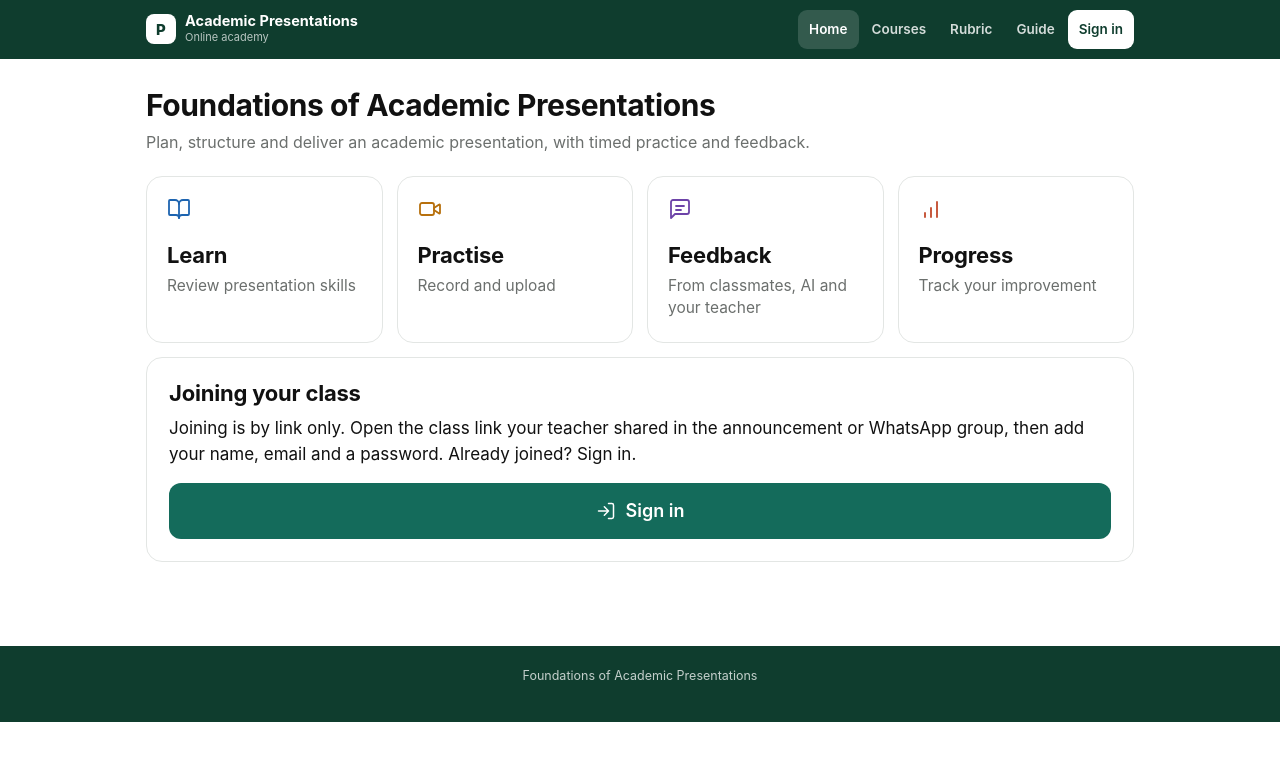
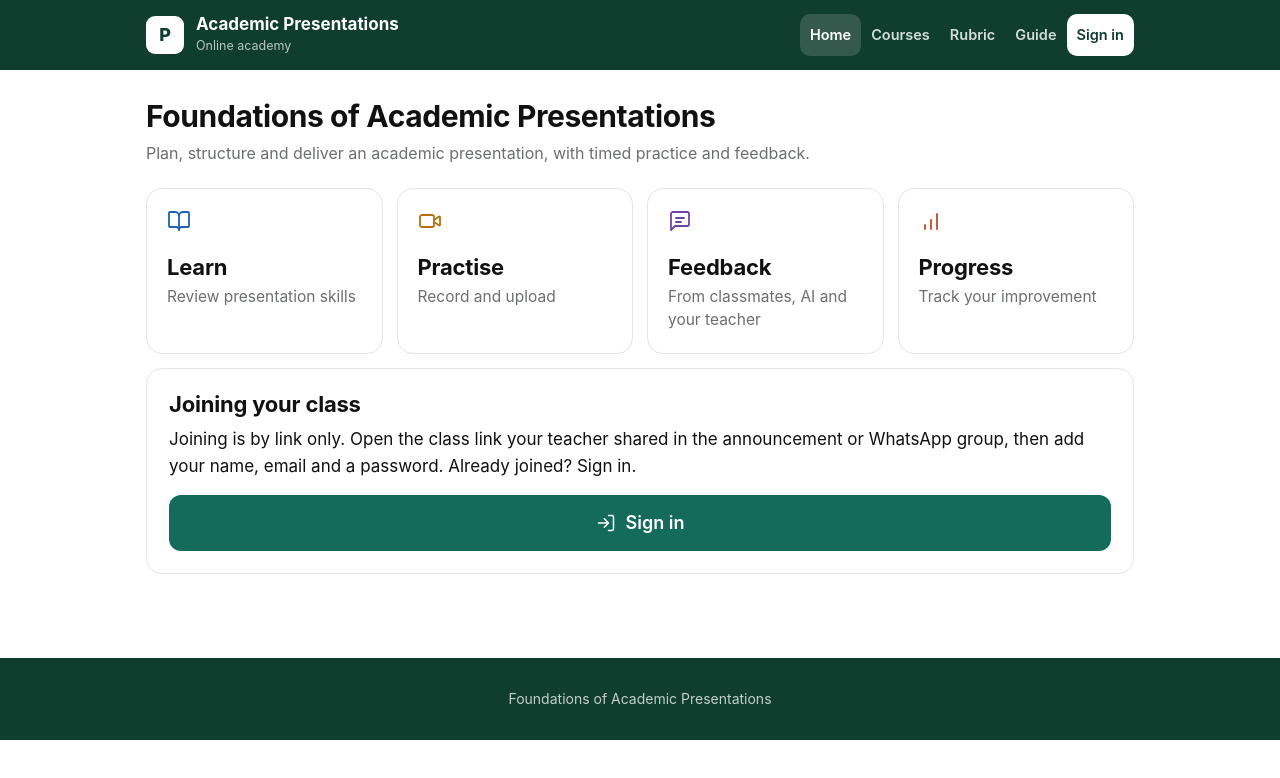
Before and after one commit to NorahAlshehri-2026/academicpresentations, a Next.js app: page / in a window 1280 px wide. Shown: the top 778 px of the page. Built offline with nearby package versions, Linux system fonts and the light colour scheme; no server answers.

Commit message:
Header and footer sized as in the approved mock-up (2/2)
Added styles for header and footer to match mock-up.

```diff
--- a/app/globals.css
+++ b/app/globals.css
@@ -537,3 +537,15 @@ ol.guide li::before { background: var(--forest); }
   :root:not([data-theme="light"]) .sitenav button.cta-out { background: #fff; color: var(--forest); }
   :root:not([data-theme="light"]) .tile:hover { box-shadow: none; }
 }
+
+/* header and footer sized to match the approved mock-up (October 2026) */
+@media (min-width: 761px) {
+  .sitehead .inner { padding: 14px 16px; gap: 14px; }
+  .brand { gap: 12px; }
+  .brand .mk { width: 38px; height: 38px; border-radius: 9px; font-size: 18px; }
+  .brand b { font-size: 17px; }
+  .brand i { font-size: 12.5px; margin-top: 2px; }
+  .sitenav { gap: 0; }
+  .sitenav a, .sitenav button { padding: 10px; border-radius: 10px; font-size: 14.5px; }
+}
+.sitefoot { padding: 30px 16px; font-size: 14px; }
```
